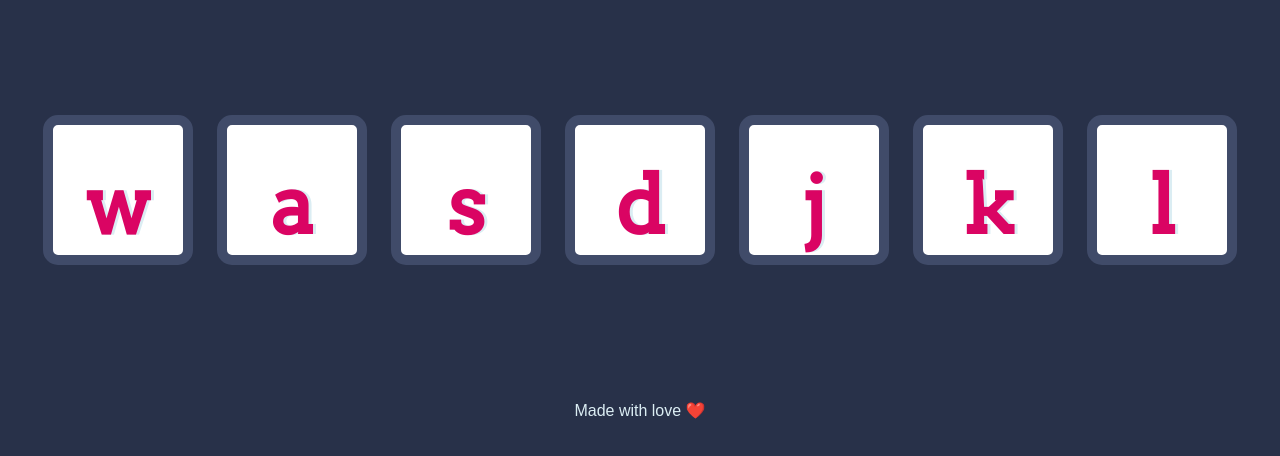
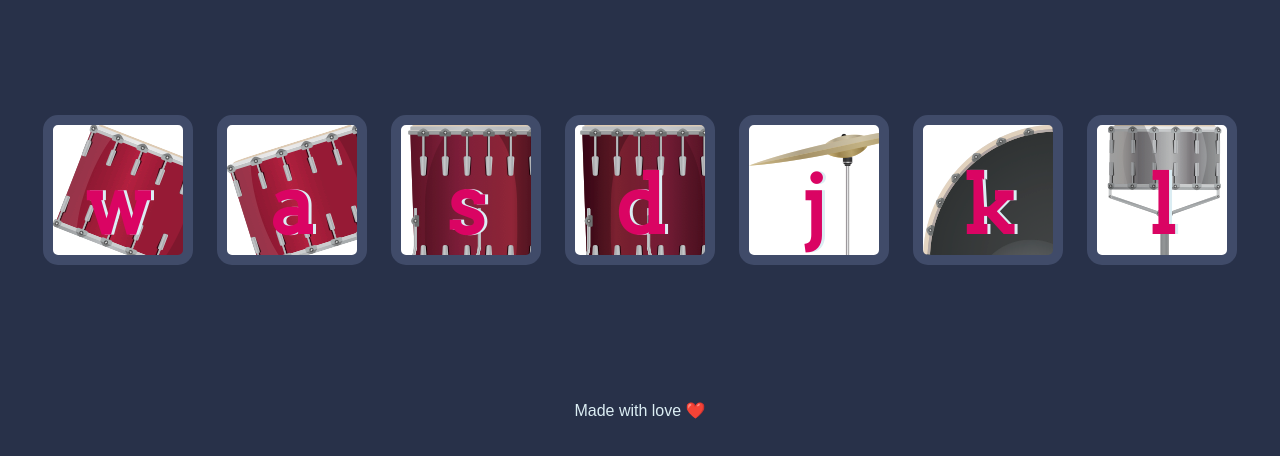
Before and after one commit to simranchanna/drumkit, a plain HTML site: page index.html in a window 1280 px wide. Shown: the part 174-630 px from the top of the page. Drawn offline with Linux system fonts and the light colour scheme.

Commit message:
Update styles.css

```diff
--- a/assets/styles.css
+++ b/assets/styles.css
@@ -17,31 +17,31 @@ footer {
 }
 
 .w {
-  background-image: url("assets/images/tom1.png");
+  background-image: url("images/tom1.png");
 }
 
 .a {
-  background-image: url("assets/images/tom2.png");
+  background-image: url("images/tom2.png");
 }
 
 .s {
-  background-image: url("assets/images/tom3.png");
+  background-image: url("images/tom3.png");
 }
 
 .d {
-  background-image: url("assets/images/tom4.png");
+  background-image: url("images/tom4.png");
 }
 
 .j {
-  background-image: url("assets/images/crash.png");
+  background-image: url("images/crash.png");
 }
 
 .k {
-  background-image: url("assets/images/kick.png");
+  background-image: url("images/kick.png");
 }
 
 .l {
-  background-image: url("assets/images/snare.png");
+  background-image: url("images/snare.png");
 }
 
 .set {
```
